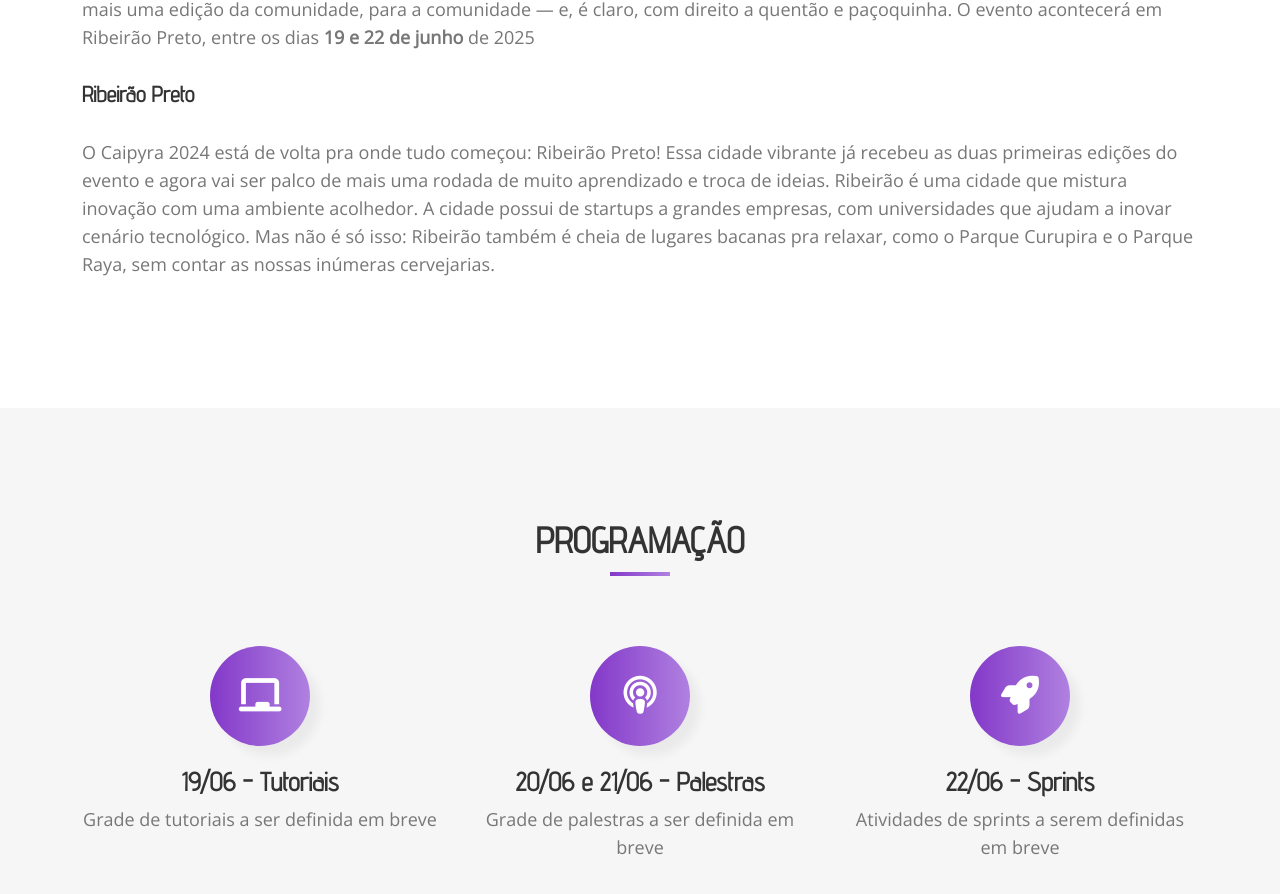
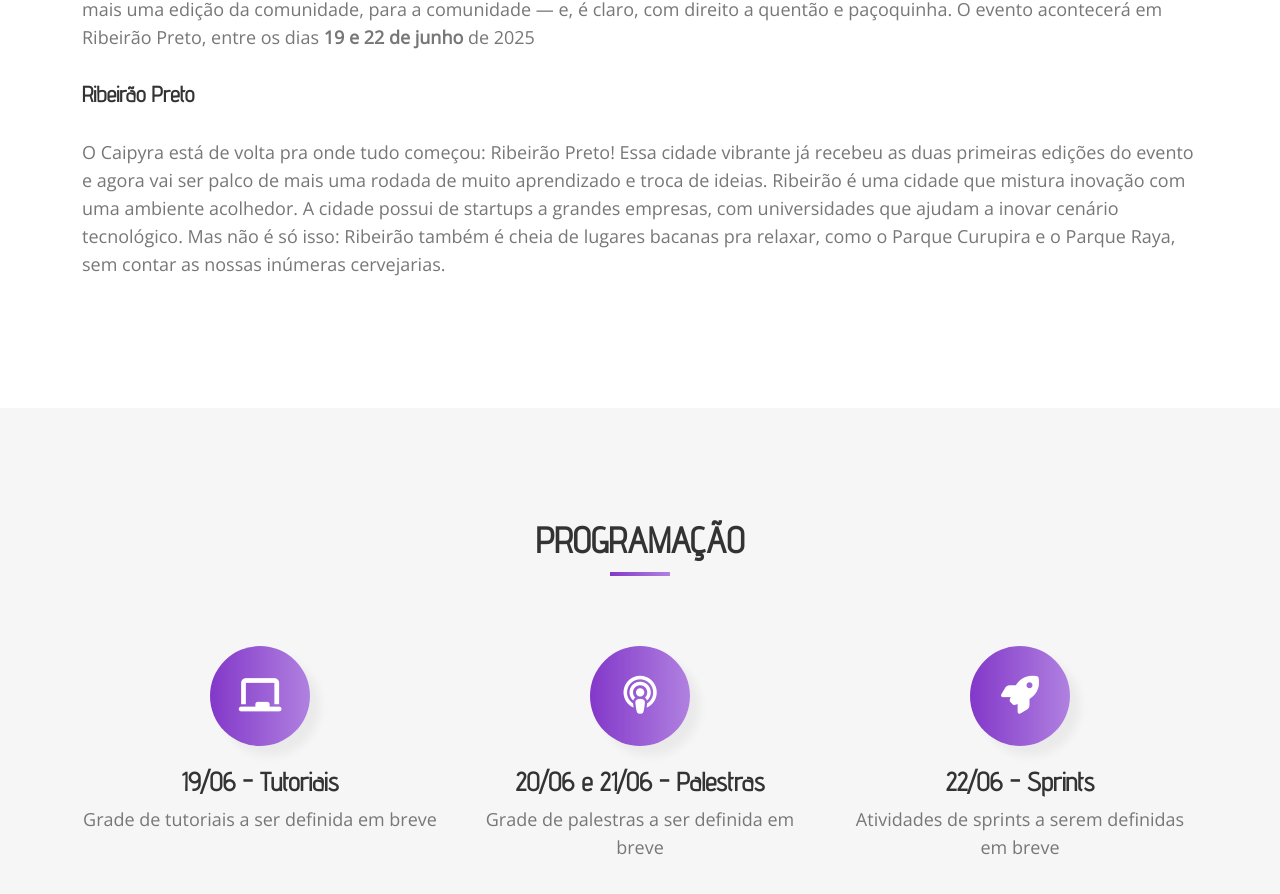
Before and after one commit to caipyra/caipyra2025-site, a React (Vite) app: page / in a window 1280 px wide. Shown: the part 895-1789 px from the top of the page. Built offline with nearby package versions, Linux system fonts and the light colour scheme.

Commit message:
Removendo referencia errada de ano

```diff
--- a/src/components/About.jsx
+++ b/src/components/About.jsx
@@ -21,7 +21,7 @@
 
               <h3>Ribeirão Preto</h3>
               <p>
-                O Caipyra 2024 está de volta pra onde tudo começou: Ribeirão Preto! Essa
+                O Caipyra está de volta pra onde tudo começou: Ribeirão Preto! Essa
                 cidade vibrante já recebeu as duas primeiras edições do evento e agora
                 vai ser palco de mais uma rodada de muito aprendizado e troca de ideias.
                 Ribeirão é uma cidade que mistura inovação com uma ambiente acolhedor. A
```
